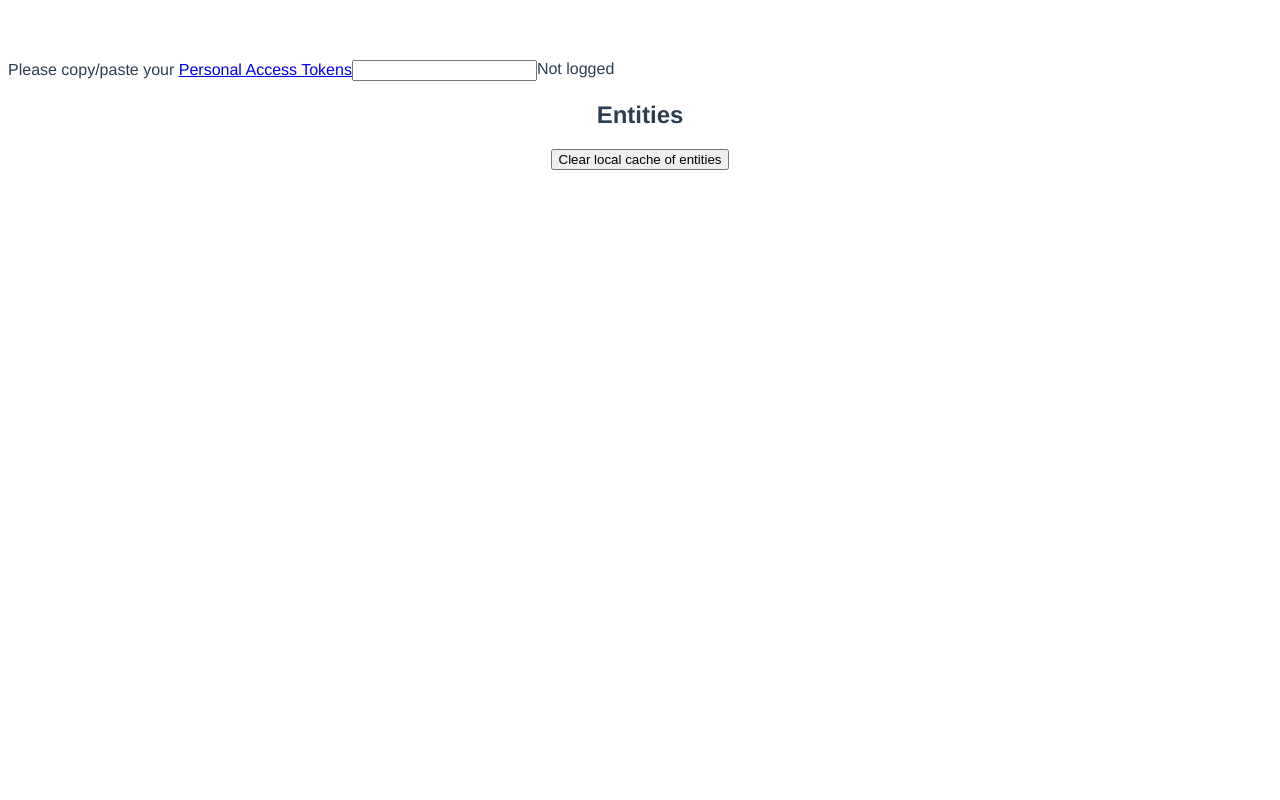
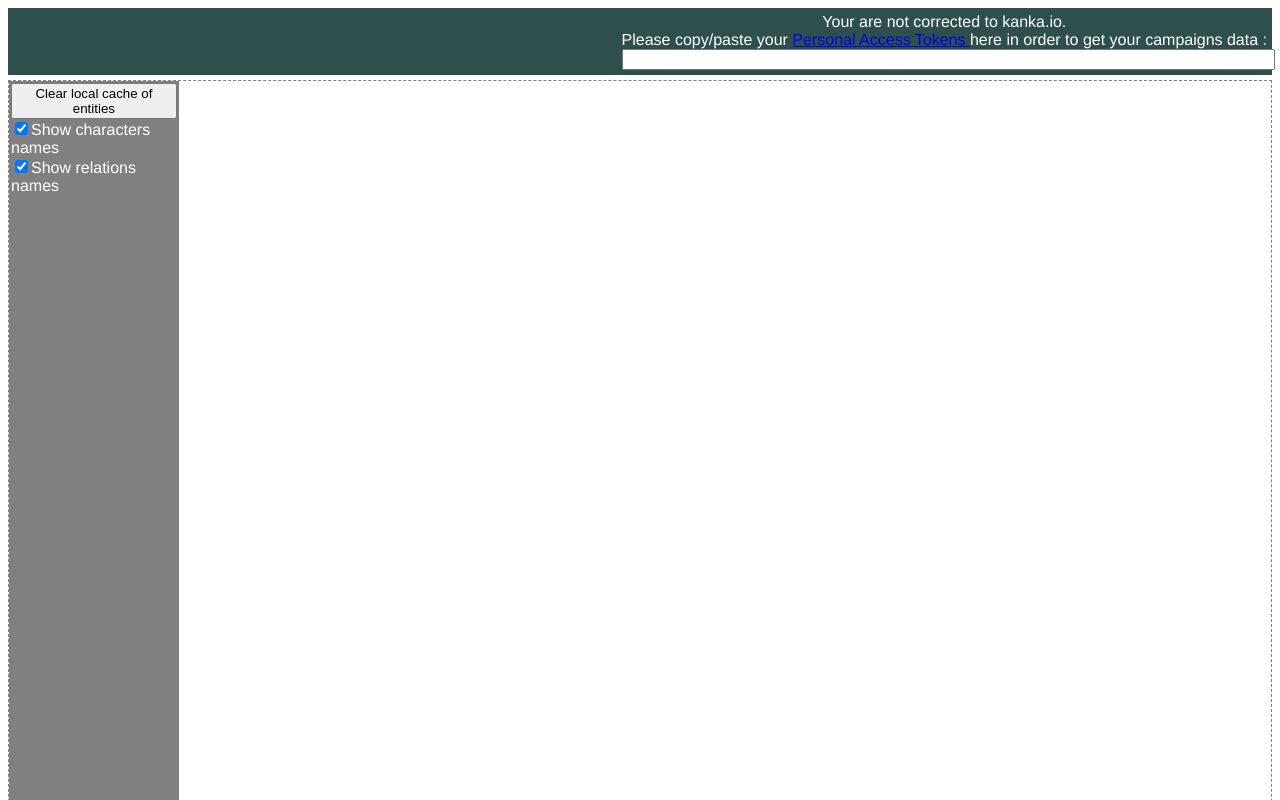
Before and after one commit to BatmanTheBlind/kanka-relations-graph, a Vue app: page / in a window 1280 px wide. Shown: the top 800 px of the page. Built offline with nearby package versions, Linux system fonts and the light colour scheme; what vue-resource would draw is missing.

Commit message:
Ui improvement and options

```diff
--- a/src/App.vue
+++ b/src/App.vue
@@ -1,16 +1,25 @@
 <template>
   <div id="app">
-    <div class="header" >
-      <kanka-authentication v-model="authenticationKey" :profile="profile" />
-      <kanka-profile
-        :authenticationKey="authenticationKey"
-        v-model="profile" />
+    <div class="header">
+      <div class="header-part">
+        <kanka-profile
+          v-model="profile"
+          :authentication-key="authenticationKey"
+        />
+      </div>
+      <div class="header-part">
+        <kanka-authentication
+          v-model="authenticationKey"
+          :profile="profile"
+        />
+      </div>
     </div>
-    <div>
+    <div class="main-content">
       <kanka-relations
-        :radius="300"
-        :authenticationKey="authenticationKey"
-        :campaign="17724" />
+        :radius="400"
+        :authentication-key="authenticationKey"
+        :campaign="17724"
+      />
     </div>
   </div>
 </template>
@@ -21,7 +30,7 @@ import KankaProfile from './components/KankaProfile.vue'
 import KankaAuthentication from './components/KankaAuthentication.vue'
 
 export default {
-  name: 'app',
+  name: 'App',
   components: {
     KankaProfile,
     KankaAuthentication,
@@ -43,9 +52,15 @@ export default {
   -moz-osx-font-smoothing: grayscale;
   text-align: center;
   color: #2c3e50;
-  margin-top: 60px;
 }
 .header {
+  background: darkslategrey;
+  color: white;
   display: flex;
+  justify-content: space-between;
+  padding: 5px;
+}
+.main-content {
+  padding-top: 5px;
 }
 </style>
--- a/src/components/KankaAuthentication.vue
+++ b/src/components/KankaAuthentication.vue
@@ -1,10 +1,23 @@
 <template>
   <span>
     <span v-if="!profile">
-      <span>Please copy/paste your <a href="https://kanka.io/en/settings/api" target="_blank">Personal Access Tokens</a></span>
-      <input v-model="authenticationKey" />
+      <div>
+        Your are not corrected to kanka.io.
+      </div>
+      <div>
+        Please copy/paste your
+        <a
+          href="https://kanka.io/en/settings/api"
+          target="_blank"
+        >
+          Personal Access Tokens
+        </a> here in order to get your campaigns data :</div>
+      <input class="input" v-model="authenticationKey">
     </span>
-    <button @click="authenticationKey = null" v-else>Logout</button>
+    <button
+      v-else
+      @click="authenticationKey = ''"
+    >Logout</button>
   </span>
 </template>
 
@@ -13,8 +26,14 @@
 export default {
   name: 'KankaAuthentication',
   props: {
-    value: String,
-    profile: Object
+    value: {
+      type: String,
+      default: ''
+    },
+    profile: {
+      type:Object,
+      default: null
+    }
   },
   data () {
     return {
@@ -41,3 +60,8 @@ export default {
   }
 }
 </script>
+<style scoped>
+  .input {
+    width:100%;
+  }
+</style>
--- a/src/components/KankaCharacterSvg.vue
+++ b/src/components/KankaCharacterSvg.vue
@@ -27,7 +27,7 @@
       :r="radius"
     />
     <text
-      v-if="false"
+      v-if="showLabel"
       :x="0"
       :y="-radius * 0.9"
       text-anchor="middle"
@@ -85,12 +85,16 @@ export default {
       }
     },
     entity: {
-      type:Object,
+      type: Object,
       default: null
     },
     radius: {
-      type:Number,
+      type: Number,
       default: 60
+    },
+    showLabel: {
+      type: Boolean,
+      default: true
     }
   },
   data () {
--- a/src/components/KankaProfile.vue
+++ b/src/components/KankaProfile.vue
@@ -1,13 +1,15 @@
 <template>
-  <div>
+  <div class="identity">
     <template v-if="profile && profile.id">
-    <h2>Logged as</h2>
-    <div>
-      <h4>{{profile.name}}</h4>
-      <img :src="`${profile.avatar_thumb}`" >
+      <div>Logged as {{ profile.name }}</div>
+      <img :src="`${profile.avatar_thumb}`">
+    </template>
+    <div
+      v-else
+      class="error"
+    >
+      {{ error }}
     </div>
-    </template>
-    <div v-else>Not logged</div>
   </div>
 </template>
 
@@ -15,8 +17,14 @@
 export default {
   name: 'KankaProfile',
   props: {
-    authenticationKey: String,
-    value: Object
+    authenticationKey: {
+      type: String,
+      default: ''
+    },
+    value: {
+      type: Object,
+      default: null
+    }
   },
   data () {
     return {
@@ -26,12 +34,8 @@ export default {
           'Accept': 'application/json'
         }
       },
-      profile: Object
-    }
-  },
-  async mounted () {
-    if (this.authenticationKey) {
-      await this.loadProfile()
+      profile: null,
+      error: null
     }
   },
   watch: {
@@ -54,10 +58,19 @@ export default {
       }
     }
   },
+  async mounted () {
+    if (this.authenticationKey) {
+      await this.loadProfile()
+    }
+  },
   methods: {
     async loadProfile () {
-      const response = await this.$http.get(`https://kanka.io/api/1.0/profile`, this.config)
-      this.profile = response.body.data
+      try {
+        const response = await this.$http.get(`https://kanka.io/api/1.0/profile`, this.config)
+        this.profile = response.body.data
+      } catch (err) {
+        this.error = 'Failed to login. Check your access token or try to create a new one.'
+      }
     }
   }
 }
@@ -65,5 +78,11 @@ export default {
 
 <!-- Add "scoped" attribute to limit CSS to this component only -->
 <style scoped>
-
+  .identity {
+    text-align: left;
+    font-weight: bold;
+  }
+  .error {
+    color:lightcoral;
+  }
 </style>
--- a/src/components/KankaRelationSvg.vue
+++ b/src/components/KankaRelationSvg.vue
@@ -8,6 +8,7 @@
       style="stroke:rgb(255,0,0);stroke-width:2"
     />
     <text
+      v-if="showLabel"
       :x="(from.x + to.x) / 2"
       :y="(from.y + to.y) / 2"
       text-anchor="middle"
@@ -34,6 +35,10 @@ export default {
     to: {
       type: Object,
       default: null
+    },
+    showLabel: {
+      type: Boolean,
+      default: true
     }
   },
   data () {
--- a/src/components/KankaRelations.vue
+++ b/src/components/KankaRelations.vue
@@ -1,15 +1,35 @@
 <template>
-  <div>
+  <div class="main">
+    <!-- options -->
+    <div class="options">
+      <button
+        @click="clearCache"
+      >
+        Clear local cache of entities
+      </button>
+      <div>
+        <input
+          id="character-name"
+          v-model="showCharacterNames"
+          type="checkbox"
+          name="scales"
+        >
+        <label for="character-name">Show characters names</label>
+      </div>
+      <div>
+        <input
+          id="relation-name"
+          v-model="showRelationNames"
+          type="checkbox"
+          name="scales"
+        >
+        <label for="relation-name">Show relations names</label>
+      </div>
+    </div>
     <!-- entities & relations -->
-    <h2>Entities</h2>
-    <button
-      @click="clearCache"
-    >
-      Clear local cache of entities
-    </button>
     <div class="container">
       <svg
-        :width="radius * 3"
+        width="100%"
         :height="radius * 3"
       >
         <template
@@ -19,6 +39,7 @@
             v-for="(relation, relationIndex) in entity.relations"
             :key="`${relation.owner_id}_r${relationIndex}`"
             :label="relation.relation"
+            :show-label="showRelationNames"
             :from="getPoint(entityIndex * step)"
             :to="getPoint(getEntityIndex(relation.target_id) * step)"
           />
@@ -30,7 +51,8 @@
             :key="`entity_${entity.entity_id}`"
             :entity="entity"
             :point="getPoint(entityIndex * step)"
-            :radius="60"
+            :radius="entityRadius"
+            :show-label="showCharacterNames"
           />
         </template>
       </svg>
@@ -69,7 +91,10 @@ export default {
           'Accept': 'application/json'
         }
       },
-      entities: []
+      entities: [],
+      entityRadius: 60,
+      showCharacterNames: true,
+      showRelationNames: true,
     }
   },
   computed: {
@@ -129,8 +154,8 @@ export default {
     },
     getPoint (i) {
       const angle = i * Math.PI / 180
-      const x = (this.radius * Math.cos(angle)) + (this.radius * 1.5)
-      const y = (this.radius * Math.sin(angle)) + (this.radius * 1.5)
+      const x = (this.radius * Math.cos(angle)) + (this.radius + this.entityRadius)
+      const y = (this.radius * Math.sin(angle)) + (this.radius + this.entityRadius)
       return { x, y }
     },
     async clearCache () {
@@ -143,8 +168,17 @@ export default {
 
 <!-- Add "scoped" attribute to limit CSS to this component only -->
 <style scoped>
+  .main {
+    text-align: left;
+    display: flex;
+    border: dashed 1px grey;
+  }
+  .options {
+    background: grey;
+    color: white;
+    padding: 2px;
+  }
   .container {
-    display: flex;
-    flex-wrap: wrap;
+    flex-basis: 100%;
   }
 </style>
```
Also changed, not shown: src/components/KankaCharacter.vue (+9 -4 lines).
